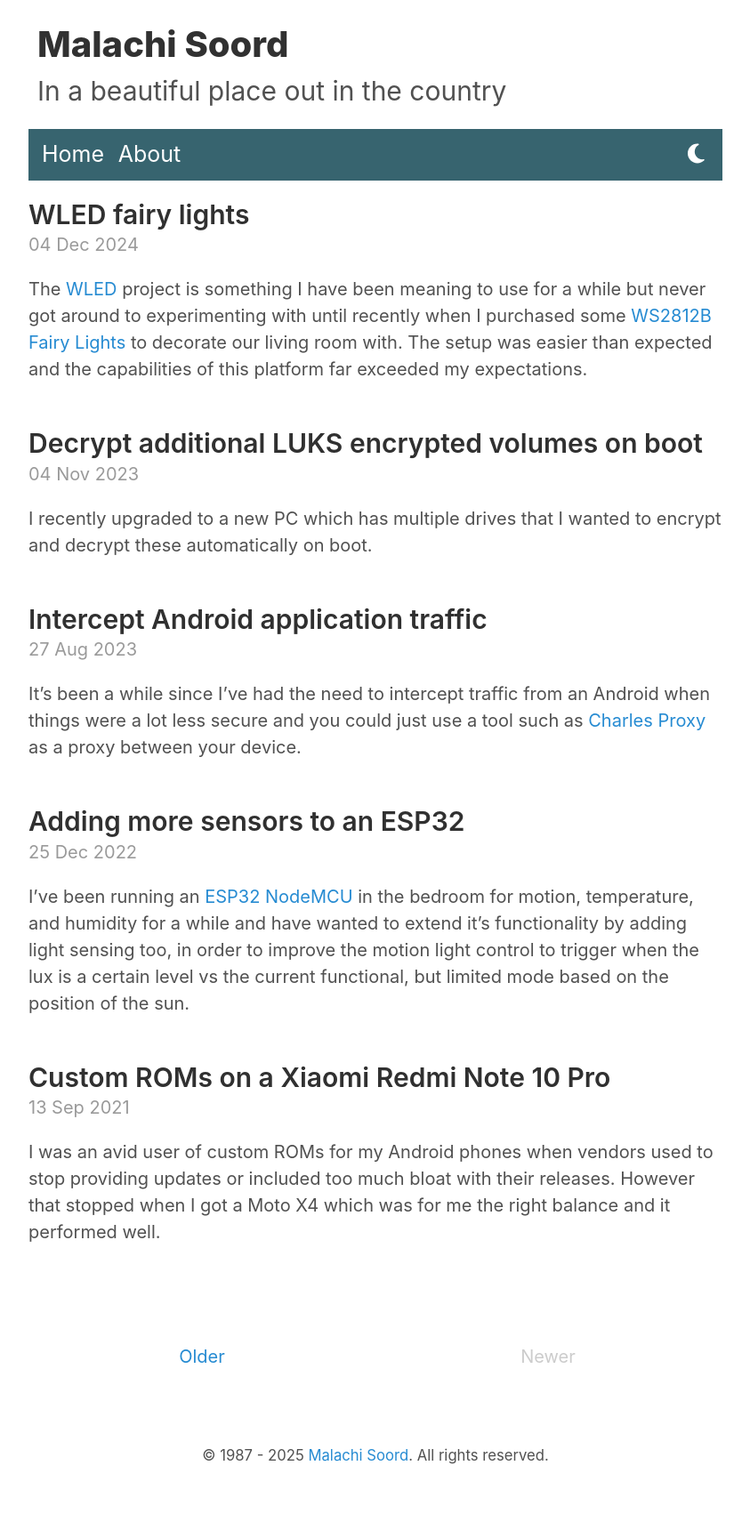
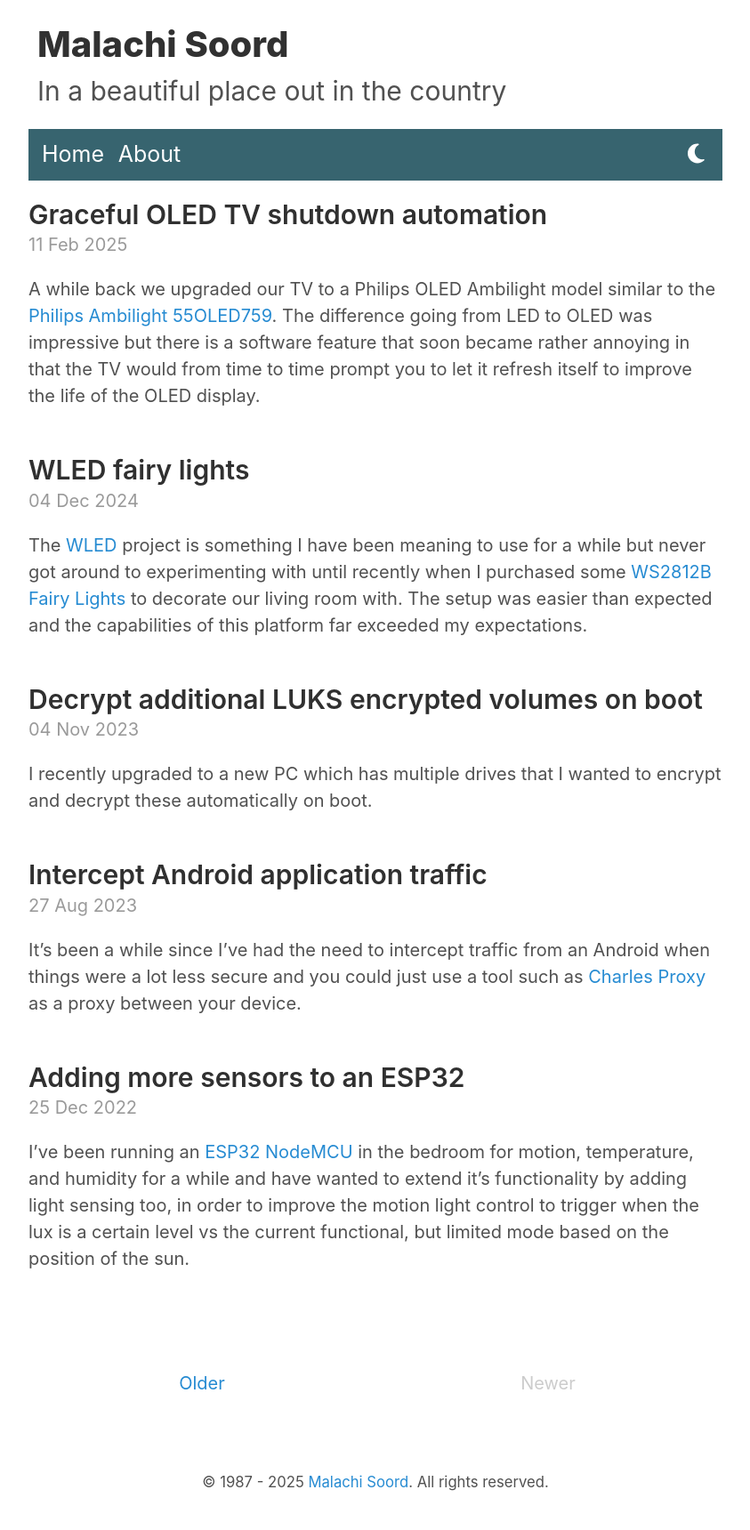
Before and after one commit to inverse/personal-site, a Jekyll site: the page built from index.html, in a window 1280 px wide. Shown: the whole page at 89% size, without its empty margins (218-1061 px from the left). Built offline with Jekyll 4.4.1, drawn with Linux system fonts in a browser that asks for light colours; the list of posts is cut into pages by our own code; before the commit the page ends 1690 px from its top, so only the background shows below that.

Commit message:
Add new post + tidy

````diff
--- /dev/null
+++ b/_posts/2025-02-11-graceful-oled-tv-shutdown-automation.md
@@ -0,0 +1,37 @@
+---
+layout: post
+title: Graceful OLED TV shutdown automation
+date: 2025-02-11 20:30 +0100
+comments: true
+tags:
+tags:
+- home-automation
+- home-assistant
+---
+
+A while back we upgraded our TV to a Philips OLED Ambilight model similar to the [Philips Ambilight 55OLED759](https://www.amazon.com/exec/obidos/ASIN/B0D3VM2HGM/hexagon014-20/). The difference going from LED to OLED was impressive but there is a software feature that soon became rather annoying in that the TV would from time to time prompt you to let it refresh itself to improve the life of the OLED display.
+
+It was only recently when my father visited and told me how he resolved this behaviour on his OLED TV with automation that put the TV into standby for 10 minutes before switching off the smart plug.
+
+Since my setup with similar I went about adding this behaviour to the existing shutdown script that get invokes each evening which consisted of modifying it to perform this action:
+
+```yaml
+all_off:
+  sequence:
+    ...
+    - action: media_player.turn_off
+      target:
+        entity_id:
+          - media_player.philips_tv
+    - delay:
+        hours: 0
+        minutes: 10
+        seconds: 0
+        milliseconds: 0
+    - action: switch.turn_off
+      target:
+        entity_id:
+          - switch.media
+```
+
+Since adding this logic the TV hasn't prompted to refresh itself.
````
Also changed, not shown: _includes/comments.html (line endings or trailing spaces), _layouts/default.html (line endings or trailing spaces), _posts/2023-11-04-decrypt-additiona-luks-encrypted-volumes-on-boot.md (line endings or trailing spaces).
